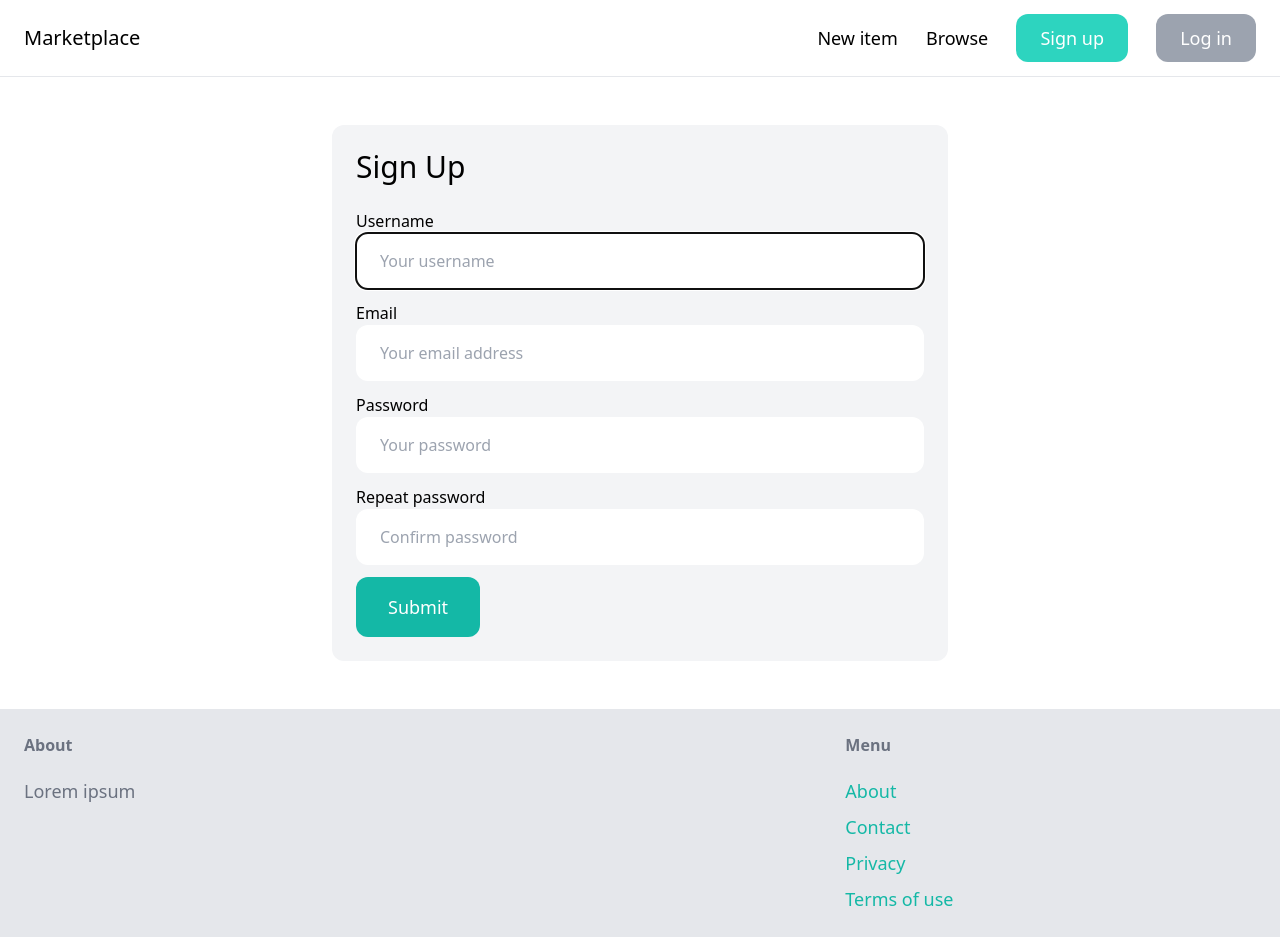
After one commit to szekej/djangoMarketplace, a Django app: page /signup/ in a window 1280 px wide. The commit adds this page. Run offline with Django 4.2, Linux system fonts and the light colour scheme; some libraries are stand-ins or nearby versions.

Commit message:
added signing up possibility

```diff
--- /dev/null
+++ b/core/forms.py
@@ -0,0 +1,25 @@
+from django import forms
+from django.contrib.auth.forms import UserCreationForm
+from django.contrib.auth.models import User
+
+
+class SignupForm(UserCreationForm):
+    class Meta:
+        model = User
+        fields = ('username', 'email', 'password1', 'password2')
+    username = forms.CharField(widget=forms.TextInput(attrs={
+        'placeholder': "Your username",
+        'class': 'w-full py-4 px-6 rounded-xl '
+    }))
+    email = forms.CharField(widget=forms.EmailInput(attrs={
+        'placeholder': "Your email address",
+        'class': 'w-full py-4 px-6 rounded-xl '
+    }))
+    password1 = forms.CharField(widget=forms.PasswordInput(attrs={
+        'placeholder': "Your password",
+        'class': 'w-full py-4 px-6 rounded-xl '
+    }))
+    password2 = forms.CharField(widget=forms.PasswordInput(attrs={
+        'placeholder': "Confirm password",
+        'class': 'w-full py-4 px-6 rounded-xl '
+    }))
--- /dev/null
+++ b/core/templates/signup.html
@@ -0,0 +1,43 @@
+{% extends 'base.html' %}
+
+{% block title %}
+    Sign Up
+{% endblock %}
+
+{% block content %}
+    <div class="w-1/2 my-6 mx-auto p-6 bg-gray-100 rounded-xl">
+        <h1 class="mb-6 text-3xl">Sign Up</h1>
+
+        <form method="post" action="">
+            {% csrf_token %}
+
+            {{ form.non_field_errors }}
+
+            <div class="mb-3">
+                <label class="inliine-block">Username</label><br>
+                {{ form.username }}
+            </div>
+            <div class="mb-3">
+                <label class="inliine-block">Email</label><br>
+                {{ form.email }}
+            </div>
+            <div class="mb-3">
+                <label class="inliine-block">Password</label><br>
+                {{ form.password1 }}
+            </div>
+            <div class="mb-3">
+                <label class="inliine-block">Repeat password</label><br>
+                {{ form.password2 }}
+            </div>
+
+            {% if form.errors or form.non_field_errors %}
+                <div class="mb-3 p-6 bg-red-100 rounded-xl">
+                    {{ fields.errors }}
+                </div>
+            {% endif %}
+            <button class="py-4 px-8 text-lg bg-teal-500 hover:bg-teal-700 rounded-xl text-white">
+                Submit
+            </button>
+        </form>
+    </div>
+{% endblock %}
--- /dev/null
+++ b/core/urls.py
@@ -0,0 +1,15 @@
+from django.contrib import admin
+from django.urls import path
+from .views import signup, index, contact
+
+from django.conf import settings
+from django.conf.urls.static import static
+
+app_name = 'core'
+
+urlpatterns = [
+    path('', index, name='index'),
+    path('contact/', view=contact, name='contact_name'),
+    path('signup/', signup, name='signup')
+
+]+static(settings.MEDIA_URL, document_root=settings.MEDIA_ROOT)
--- a/core/views.py
+++ b/core/views.py
@@ -1,8 +1,10 @@
-from django.shortcuts import render
+from django.shortcuts import render, redirect
 from item.models import Item, Category
 
+from .forms import SignupForm
 
 # Create your views here.
+
 
 def index(request):
     items = Item.objects.filter(is_sold=False)[:6]  # first six elements
@@ -16,3 +18,18 @@ def index(request):
 
 def contact(request):
     return render(request, 'contact.html')
+
+
+def signup(request):
+    if request.method == "POST":
+        form = SignupForm(request.POST)
+
+        if form.is_valid():
+            form.save()
+
+            return redirect('/login/')
+    else:
+        form = SignupForm()
+    return render(request, 'signup.html', {
+        'form': form
+    })
--- a/djangoProject/urls.py
+++ b/djangoProject/urls.py
@@ -16,15 +16,13 @@ Including another URLconf
 """
 from django.contrib import admin
 from django.urls import path, include
-from core.views import index, contact
 
 from django.conf import settings
 from django.conf.urls.static import static
 
 urlpatterns = [
     path('admin/', admin.site.urls),
-    path('', view=index, name='index'),
-    path('contact/', view=contact, name='contact_name'),
+    path('', include('core.urls')),
     path('items/', include('item.urls'))
 
 ]+static(settings.MEDIA_URL, document_root=settings.MEDIA_ROOT)
--- a/templates/base.html
+++ b/templates/base.html
@@ -16,7 +16,7 @@
         <div class="space-x-6">
             <a href="#" class="text-lg fond-bold hover:text-gray-500">New item</a>
             <a href="#" class="text-lg fond-bold hover:text-gray-500">Browse</a>
-            <a href="#" class="px-6 py-3 text-lg bg-teal-400 text-white rounded-xl hover:bg-teal-500">Sign up</a>
+            <a href="{% url 'core:signup' %}" class="px-6 py-3 text-lg bg-teal-400 text-white rounded-xl hover:bg-teal-500">Sign up</a>
             <a href="#" class="px-6 py-3 text-lg bg-gray-400 text-white rounded-xl hover:bg-gray-500">Log in</a>
         </div>
     </nav>
@@ -36,7 +36,7 @@
 
             <ul class="space-y-2">
                 <li><a href="#" class="text-lg text-teal-500 hover:text-teal-700">About</a></li>
-                <li><a href="{% url 'contact_name' %}" class="text-lg text-teal-500 hover:text-teal-700">Contact</a></li>
+                <li><a href="{% url 'core:contact_name' %}" class="text-lg text-teal-500 hover:text-teal-700">Contact</a></li>
                 <li><a href="#" class="text-lg text-teal-500 hover:text-teal-700">Privacy</a></li>
                 <li><a href="#" class="text-lg text-teal-500 hover:text-teal-700">Terms of use</a></li>
             </ul>
```
